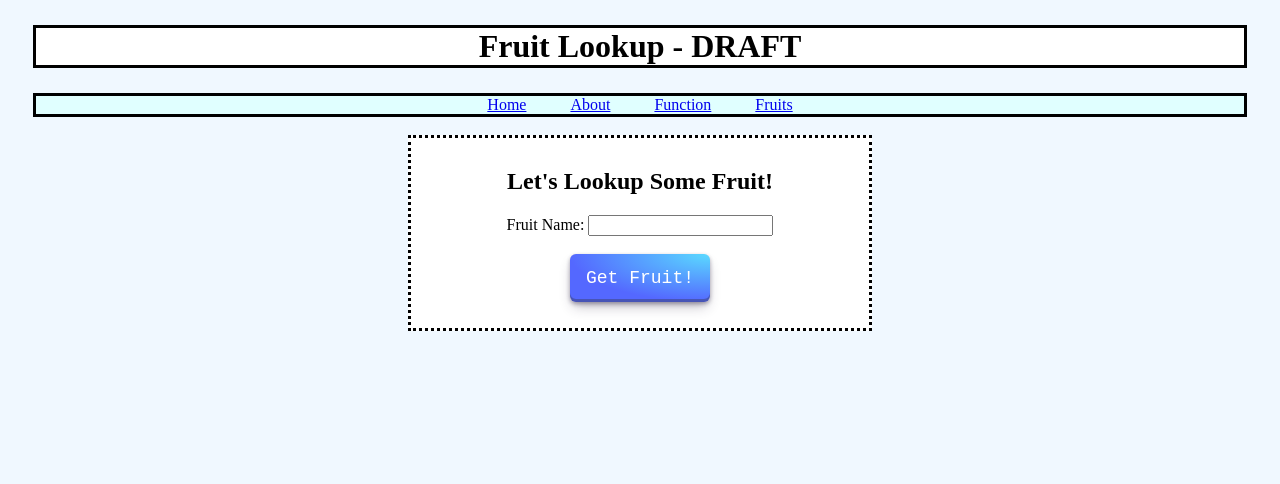
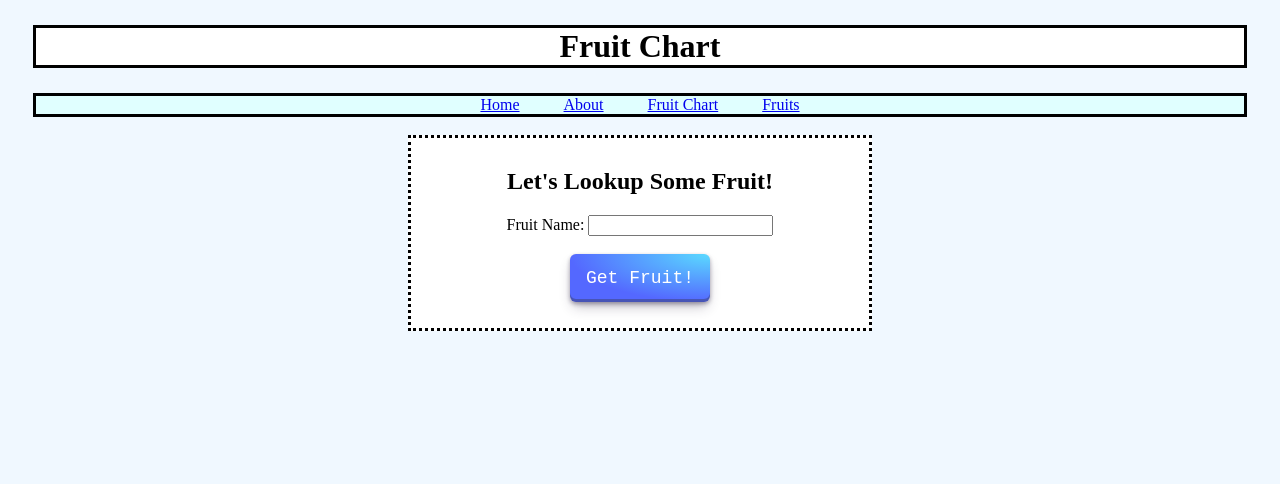
Before and after one commit to wdelmo5123/INST377-Fruit-App, a website: page function.html in a window 1280 px wide. Drawn offline with nearby package versions, Linux system fonts and the light colour scheme; no server answers.

Commit message:
Code as of 5/15/24

```diff
--- a/function.html
+++ b/function.html
@@ -1,18 +1,18 @@
 <html>
     <head>
-        <title>Fruit Lookup - DRAFT</title>
+        <title>Fruit Chart</title>
         <link rel="stylesheet" href="fruitdesigns.css">
         <script src="fruitfunctions.js" defer></script>
         <script src="https://cdn.jsdelivr.net/npm/chart.js"></script>
     </head>
 
     <body>
-        <h1 id="header">Fruit Lookup - DRAFT</h1>
+        <h1 id="header">Fruit Chart</h1>
 
         <nav>
             <li><a href="home.html">Home</a></li>
             <li><a href="about.html">About</a></li>
-            <li><a href="function.html">Function</a></li>
+            <li><a href="function.html">Fruit Chart</a></li>
             <li><a href="families.html">Fruits</a></li>
         </nav>
 
```
Also changed, not shown: about.html (+1 -1 lines), families.html (+1 -1 lines), home.html (+1 -1 lines).
